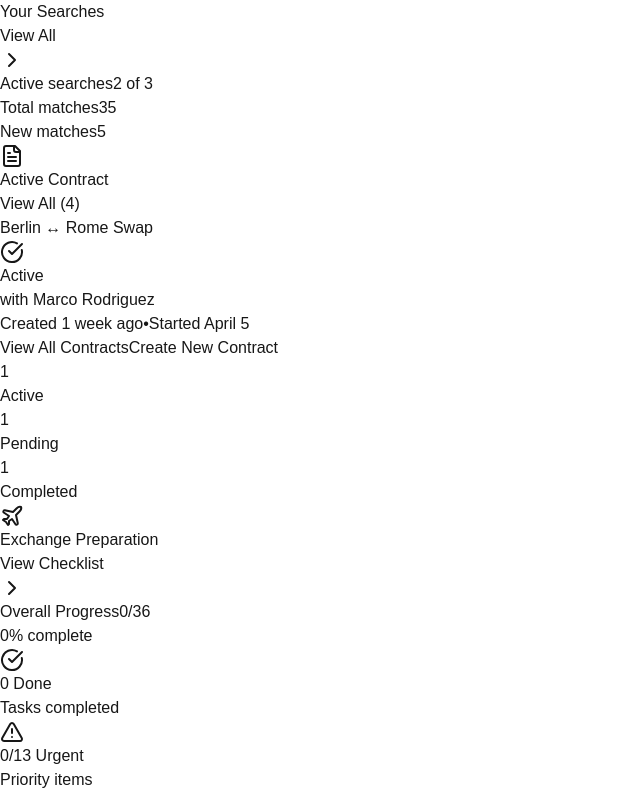
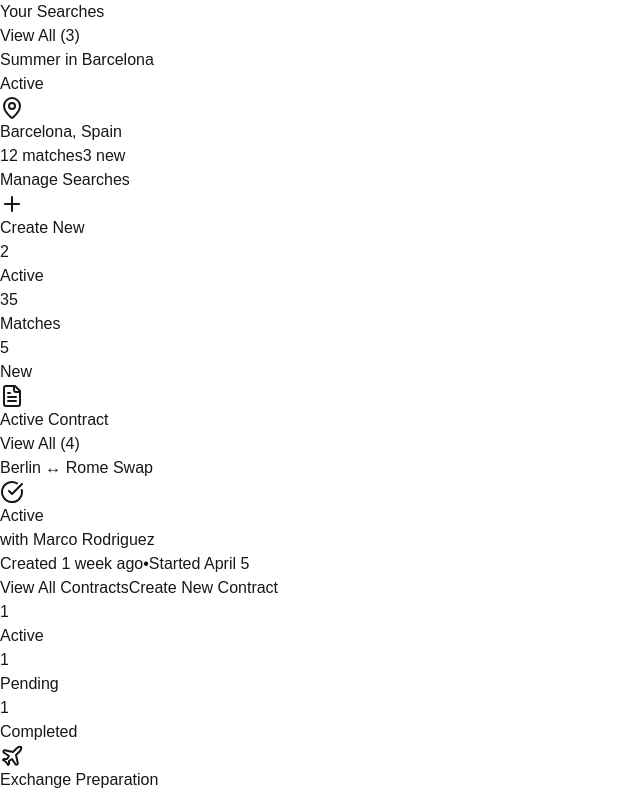
Before and after one commit to felixp33/flatswaps, a Next.js app: page /profile in a window 1280 px wide. Shown: the part 3920-4711 px from the top of the page, without its empty margins (0-640 px from the left). Built offline with nearby package versions, Linux system fonts and the light colour scheme; no server answers.

Commit message:
refactor: simplify SearchesSummary component and enhance active search display

```diff
--- a/src/components/dashboard/ExchangeChecklist.tsx
+++ b/src/components/dashboard/ExchangeChecklist.tsx
@@ -5,7 +5,6 @@ import { useState, useEffect } from "react";
 import {
 	Plane,
 	CheckCircle,
-	Clock,
 	AlertTriangle,
 	ChevronRight,
 	FileText,
@@ -100,59 +99,8 @@ export default function ExchangeChecklist({ completedItems = new Set() }: Exchan
 					</p>
 				</div>
 
-				{/* Quick Stats Grid */}
-				<div className="grid grid-cols-2 gap-4 mb-4">
-					<div className="bg-green-50 dark:bg-green-900/20 p-3 rounded-lg border border-green-200 dark:border-green-800">
-						<div className="flex items-center">
-							<CheckCircle className="h-4 w-4 text-green-600 dark:text-green-400 mr-2" />
-							<div>
-								<div className="text-sm font-semibold text-green-900 dark:text-green-100">
-									{completedCount} Done
-								</div>
-								<div className="text-xs text-green-700 dark:text-green-300">Tasks completed</div>
-							</div>
-						</div>
-					</div>
-
-					<div
-						className={`p-3 rounded-lg border ${
-							urgentCompleted === urgentItems
-								? "bg-green-50 dark:bg-green-900/20 border-green-200 dark:border-green-800"
-								: "bg-orange-50 dark:bg-orange-900/20 border-orange-200 dark:border-orange-800"
-						}`}
-					>
-						<div className="flex items-center">
-							{urgentCompleted === urgentItems ? (
-								<CheckCircle className="h-4 w-4 text-green-600 dark:text-green-400 mr-2" />
-							) : (
-								<AlertTriangle className="h-4 w-4 text-orange-600 dark:text-orange-400 mr-2" />
-							)}
-							<div>
-								<div
-									className={`text-sm font-semibold ${
-										urgentCompleted === urgentItems
-											? "text-green-900 dark:text-green-100"
-											: "text-orange-900 dark:text-orange-100"
-									}`}
-								>
-									{urgentCompleted}/{urgentItems} Urgent
-								</div>
-								<div
-									className={`text-xs ${
-										urgentCompleted === urgentItems
-											? "text-green-700 dark:text-green-300"
-											: "text-orange-700 dark:text-orange-300"
-									}`}
-								>
-									Priority items
-								</div>
-							</div>
-						</div>
-					</div>
-				</div>
-
 				{/* Category Progress */}
-				<div className="grid grid-cols-1 sm:grid-cols-2 lg:grid-cols-3 gap-4 mb-4">
+				<div className="grid grid-cols-1 sm:grid-cols-2 lg:grid-cols-3 gap-4">
 					{checklistSections.map((section) => {
 						const Icon = getIconComponent(section.icon);
 						const sectionProgress = getSectionProgress(section.title, completedItems);
@@ -184,37 +132,6 @@ export default function ExchangeChecklist({ completedItems = new Set() }: Exchan
 						);
 					})}
 				</div>
-
-				{/* Motivational Message */}
-				{progressPercentage >= 100 ? (
-					<div className="p-3 bg-green-100 dark:bg-green-900/20 border border-green-200 dark:border-green-800 rounded-lg">
-						<div className="flex items-center text-green-800 dark:text-green-200">
-							<CheckCircle className="h-4 w-4 mr-2" />
-							<span className="text-sm font-medium">🎉 You're all set for your exchange!</span>
-						</div>
-					</div>
-				) : progressPercentage >= 75 ? (
-					<div className="p-3 bg-blue-100 dark:bg-blue-900/20 border border-blue-200 dark:border-blue-800 rounded-lg">
-						<div className="flex items-center text-blue-800 dark:text-blue-200">
-							<Clock className="h-4 w-4 mr-2" />
-							<span className="text-sm font-medium">Almost there! Just a few more steps to go.</span>
-						</div>
-					</div>
-				) : urgentCompleted < urgentItems ? (
-					<div className="p-3 bg-orange-100 dark:bg-orange-900/20 border border-orange-200 dark:border-orange-800 rounded-lg">
-						<div className="flex items-center text-orange-800 dark:text-orange-200">
-							<AlertTriangle className="h-4 w-4 mr-2" />
-							<span className="text-sm font-medium">Focus on urgent tasks first to stay on track.</span>
-						</div>
-					</div>
-				) : (
-					<div className="p-3 bg-gray-100 dark:bg-gray-700 border border-gray-200 dark:border-gray-600 rounded-lg">
-						<div className="flex items-center text-gray-800 dark:text-gray-200">
-							<Clock className="h-4 w-4 mr-2" />
-							<span className="text-sm font-medium">Great progress! Keep going with your preparation.</span>
-						</div>
-					</div>
-				)}
 			</div>
 		</div>
 	);
--- a/src/components/dashboard/SearchesSummary.tsx
+++ b/src/components/dashboard/SearchesSummary.tsx
@@ -15,42 +15,8 @@ interface SearchesSummaryProps {
 }
 
 export default function SearchesSummary({ searches = [] }: SearchesSummaryProps) {
-	// If no searches, show create search state
-	if (searches.length === 0) {
-		return (
-			<div className="bg-white dark:bg-gray-800 rounded-lg shadow-sm border border-gray-200 dark:border-gray-700">
-				<div className="p-6">
-					<div className="flex items-center justify-between mb-4">
-						<h2 className="text-lg font-medium text-gray-900 dark:text-white flex items-center">
-							<Search className="h-4 w-4 mr-2" />
-							Your Searches
-						</h2>
-					</div>
-
-					{/* No Searches State */}
-					<div className="text-center py-8">
-						<div className="mx-auto mb-4 flex h-12 w-12 items-center justify-center rounded-full bg-gray-100 dark:bg-gray-700">
-							<Search className="h-6 w-6 text-gray-400" />
-						</div>
-						<h3 className="text-sm font-medium text-gray-900 dark:text-white mb-2">No searches created yet</h3>
-						<p className="text-sm text-gray-600 dark:text-gray-300 mb-4">
-							Create your first search to find the perfect swap partners.
-						</p>
-						<Link
-							href="/profile/searches/create"
-							className="inline-flex items-center px-4 py-2 bg-blue-600 text-white rounded-md text-sm font-medium hover:bg-blue-700 transition-colors"
-						>
-							<Plus className="h-4 w-4 mr-2" />
-							Create Search
-						</Link>
-					</div>
-				</div>
-			</div>
-		);
-	}
-
-	// Show summary stats instead of individual search
-	const activeSearches = searches.filter((s) => s.isActive).length;
+	// Find active searches
+	const activeSearches = searches.filter((search) => search.isActive);
 	const totalMatches = searches.reduce((sum, search) => sum + search.matchCount, 0);
 	const totalNewMatches = searches.reduce((sum, search) => sum + search.newMatches, 0);
 
@@ -58,40 +24,139 @@ export default function SearchesSummary({ searches = [] }: SearchesSummaryProps)
 		<div className="bg-white dark:bg-gray-800 rounded-lg shadow-sm border border-gray-200 dark:border-gray-700">
 			<div className="p-6">
 				<div className="flex items-center justify-between mb-4">
-					<h2 className="text-lg font-medium text-gray-900 dark:text-white flex items-center">
-						<Search className="h-4 w-4 mr-2" />
+					<h2 className="text-xl font-semibold text-gray-900 dark:text-white flex items-center">
+						<Search className="h-5 w-5 mr-2" />
 						Your Searches
 					</h2>
-					<Link
-						href="/profile/searches"
-						className="flex items-center text-blue-600 dark:text-blue-400 hover:text-blue-700 dark:hover:text-blue-300 text-sm font-medium transition-colors"
-					>
-						View All
-						<ChevronRight className="h-4 w-4 ml-1" />
-					</Link>
+					{searches.length > 0 && (
+						<Link
+							href="/profile/searches"
+							className="flex items-center text-blue-600 dark:text-blue-400 hover:text-blue-700 dark:hover:text-blue-300 text-sm font-medium transition-colors"
+						>
+							View All ({searches.length})
+						</Link>
+					)}
 				</div>
 
-				{/* Search Stats */}
-				<div className="space-y-3">
-					<div className="flex items-center justify-between">
-						<span className="text-sm text-gray-600 dark:text-gray-300">Active searches</span>
-						<span className="font-medium text-gray-900 dark:text-white">
-							{activeSearches} of {searches.length}
-						</span>
+				{/* Show active search preview or no searches message */}
+				{activeSearches.length > 0 ? (
+					<div className="space-y-3">
+						{activeSearches.slice(0, 1).map((search) => (
+							<Link
+								key={search.id}
+								href={`/profile/matches?search=${search.id}`}
+								className="block p-4 border border-gray-200 dark:border-gray-600 rounded-lg hover:bg-gray-50 dark:hover:bg-gray-700 transition-colors"
+							>
+								<div className="flex items-center justify-between">
+									<div className="flex-1">
+										<div className="flex items-center justify-between mb-2">
+											<h4 className="text-sm font-medium text-gray-900 dark:text-white truncate">
+												{search.name}
+											</h4>
+											<span className="inline-flex items-center px-2 py-1 rounded-full text-xs font-medium bg-green-100 text-green-800 dark:bg-green-900/20 dark:text-green-400">
+												<div className="h-2 w-2 bg-green-600 dark:bg-green-400 rounded-full mr-1" />
+												Active
+											</span>
+										</div>
+										<div className="flex items-center text-xs text-gray-600 dark:text-gray-300 mb-2">
+											<MapPin className="h-3 w-3 mr-1" />
+											{search.location}
+										</div>
+										<div className="flex items-center text-xs text-gray-500 dark:text-gray-400 space-x-3">
+											<span>{search.matchCount} matches</span>
+											{search.newMatches > 0 && (
+												<span className="text-red-600 dark:text-red-400 font-medium">
+													{search.newMatches} new
+												</span>
+											)}
+										</div>
+									</div>
+								</div>
+							</Link>
+						))}
 					</div>
+				) : (
+					/* No Active Searches State */
+					<div className="text-center py-8">
+						<Search className="h-12 w-12 text-gray-400 mx-auto mb-4" />
+						<h3 className="text-sm font-medium text-gray-900 dark:text-white mb-2">
+							{searches.length > 0 ? "No active searches" : "No searches created yet"}
+						</h3>
+						<p className="text-sm text-gray-600 dark:text-gray-300 mb-4">
+							{searches.length > 0
+								? "You have searches but none are currently active"
+								: "Create your first search to find the perfect swap partners"}
+						</p>
+						<div className="flex justify-center space-x-3">
+							{searches.length > 0 ? (
+								<>
+									<Link
+										href="/profile/searches"
+										className="inline-flex items-center px-3 py-2 text-sm font-medium text-gray-700 dark:text-gray-200 bg-white dark:bg-gray-700 hover:bg-gray-50 dark:hover:bg-gray-600 border border-gray-300 dark:border-gray-600 rounded-md transition-colors"
+									>
+										View All Searches
+									</Link>
+									<Link
+										href="/profile/searches/create"
+										className="inline-flex items-center px-3 py-2 bg-blue-600 text-white rounded-md text-sm font-medium hover:bg-blue-700 transition-colors"
+									>
+										<Plus className="h-4 w-4 mr-2" />
+										Create Search
+									</Link>
+								</>
+							) : (
+								<Link
+									href="/profile/searches/create"
+									className="inline-flex items-center px-4 py-2 bg-blue-600 text-white rounded-md text-sm font-medium hover:bg-blue-700 transition-colors"
+								>
+									<Plus className="h-4 w-4 mr-2" />
+									Create Search
+								</Link>
+							)}
+						</div>
+					</div>
+				)}
 
-					<div className="flex items-center justify-between">
-						<span className="text-sm text-gray-600 dark:text-gray-300">Total matches</span>
-						<span className="font-medium text-gray-900 dark:text-white">{totalMatches}</span>
+				{/* Quick Actions - only show if there are active searches */}
+				{activeSearches.length > 0 && (
+					<div className="mt-4 pt-4 border-t border-gray-200 dark:border-gray-700">
+						<div className="flex space-x-2">
+							<Link
+								href="/profile/searches"
+								className="flex-1 text-center px-3 py-2 text-sm font-medium text-gray-700 dark:text-gray-200 bg-white dark:bg-gray-700 hover:bg-gray-50 dark:hover:bg-gray-600 border border-gray-300 dark:border-gray-600 rounded-md transition-colors"
+							>
+								Manage Searches
+							</Link>
+							<Link
+								href="/profile/searches/create"
+								className="flex-1 text-center px-3 py-2 bg-blue-600 text-white rounded-md text-sm font-medium hover:bg-blue-700 transition-colors"
+							>
+								<Plus className="h-4 w-4 mr-2 inline" />
+								Create New
+							</Link>
+						</div>
 					</div>
+				)}
 
-					{totalNewMatches > 0 && (
-						<div className="flex items-center justify-between">
-							<span className="text-sm text-gray-600 dark:text-gray-300">New matches</span>
-							<span className="font-medium text-red-600 dark:text-red-400">{totalNewMatches}</span>
+				{/* Search Stats - only show if there are searches */}
+				{searches.length > 0 && (
+					<div className="mt-4 pt-4 border-t border-gray-200 dark:border-gray-700">
+						<div className="grid grid-cols-3 gap-4 text-center">
+							<div>
+								<p className="text-lg font-semibold text-gray-900 dark:text-white">{activeSearches.length}</p>
+								<p className="text-xs text-gray-500 dark:text-gray-400">Active</p>
+							</div>
+							<div>
+								<p className="text-lg font-semibold text-gray-900 dark:text-white">{totalMatches}</p>
+								<p className="text-xs text-gray-500 dark:text-gray-400">Matches</p>
+							</div>
+							<div>
+								<p className="text-lg font-semibold text-gray-900 dark:text-white">{totalNewMatches}</p>
+								<p className="text-xs text-gray-500 dark:text-gray-400">New</p>
+							</div>
 						</div>
-					)}
-				</div>
+					</div>
+				)}
 			</div>
 		</div>
 	);
```
